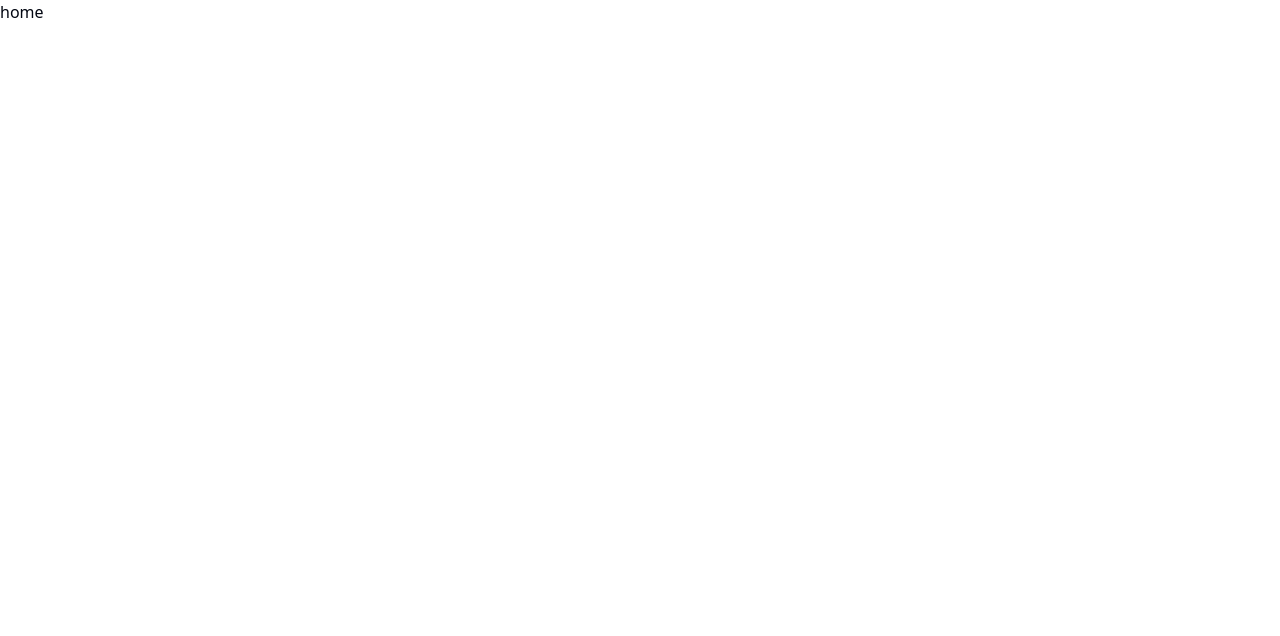
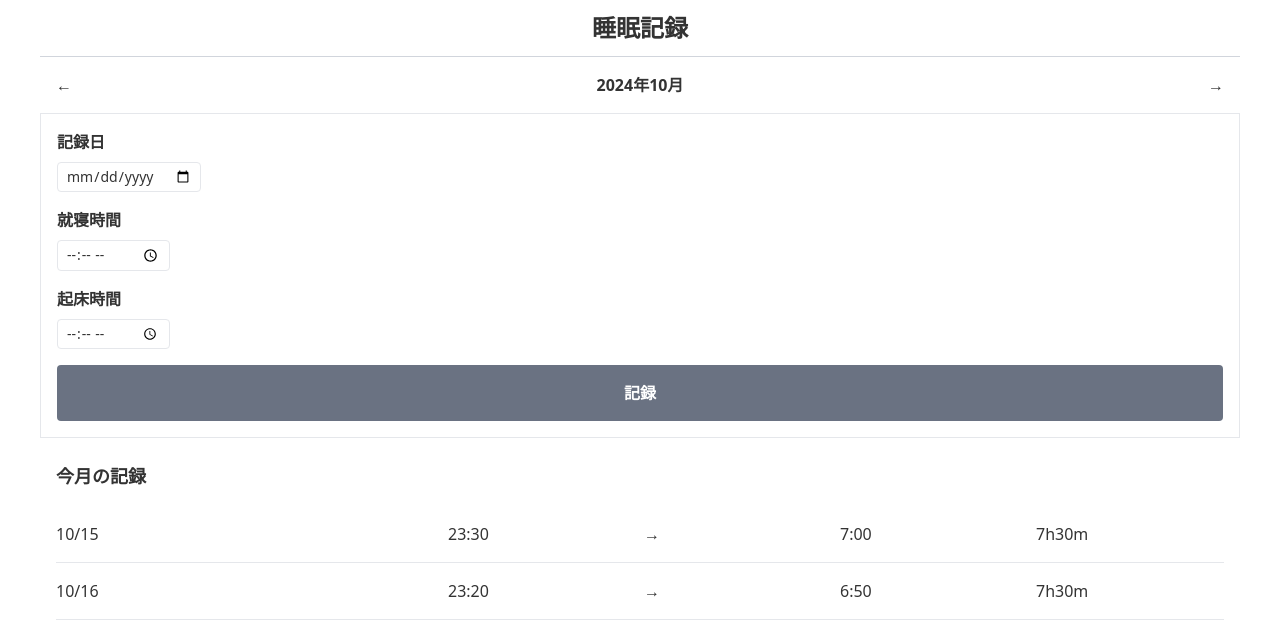
Before and after one commit to kandalog/sleep, a Next.js app: page / in a window 1280 px wide. Shown: the top 636 px of the page. Built offline with nearby package versions, Linux system fonts and the light colour scheme.

Commit message:
feat: 睡眠記録UIの雛形

```diff
--- a/app/globals.css
+++ b/app/globals.css
@@ -1,5 +1,9 @@
 @import "tailwindcss";
 @import "tw-animate-css";
+
+body {
+  color: #333333;
+}
 
 @custom-variant dark (&:is(.dark *));
 
--- a/app/page.tsx
+++ b/app/page.tsx
@@ -1,7 +1,77 @@
 export default function Home() {
   return (
-    <>
-      <p>home</p>
-    </>
+    <div className="max-w-[1200px] mx-auto">
+      {/* ヘッダー */}
+      <header className="py-3 border-b border-gray-300">
+        <h1 className="font-bold text-2xl text-center">睡眠記録</h1>
+      </header>
+
+      {/* 期間 */}
+      <div className="flex justify-between items-center py-4 px-4">
+        <button className="cursor-pointer">←</button>
+        <p className="text-center text-1xl font-bold">2024年10月</p>
+        <button className="cursor-pointer">→</button>
+      </div>
+
+      {/* フォーム */}
+      <form className="border px-4 py-4">
+        <dl className="">
+          <div className="">
+            <dt className="font-bold">記録日</dt>
+            <dd>
+              <input
+                type="date"
+                className="border rounded px-2 py-1 text-sm mt-2"
+              />
+            </dd>
+          </div>
+          <div className="mt-4">
+            <dt className="font-bold">就寝時間</dt>
+            <dd>
+              <input
+                type="time"
+                className="border rounded px-2 py-1 text-sm mt-2"
+              />
+            </dd>
+          </div>
+          <div className="mt-4">
+            <dt className="font-bold">起床時間</dt>
+            <dd>
+              <input
+                type="time"
+                className="border rounded px-2 py-1 text-sm mt-2"
+              />
+            </dd>
+          </div>
+        </dl>
+        <div className="mt-4">
+          <button className="w-full bg-gray-500 text-white rounded py-4 font-bold cursor-pointer">
+            記録
+          </button>
+        </div>
+      </form>
+      {/* フォームエンド */}
+
+      {/* タイムライン */}
+      <div className="py-4 px-4">
+        <h2 className="font-bold text-lg pt-2">今月の記録</h2>
+        <ul className="mt-4 max-h-[500px] overflow-auto">
+          <li className="grid grid-cols-6 items-center gap-2 py-4 border-b">
+            <p className="col-span-2">10/15</p>
+            <p>23:30</p>
+            <span className="">→</span>
+            <p>7:00</p>
+            <p>7h30m</p>
+          </li>
+          <li className="grid grid-cols-6 items-center gap-2 py-4 border-b">
+            <p className="col-span-2">10/16</p>
+            <p>23:20</p>
+            <span className="">→</span>
+            <p>6:50</p>
+            <p>7h30m</p>
+          </li>
+        </ul>
+      </div>
+    </div>
   );
 }
```
